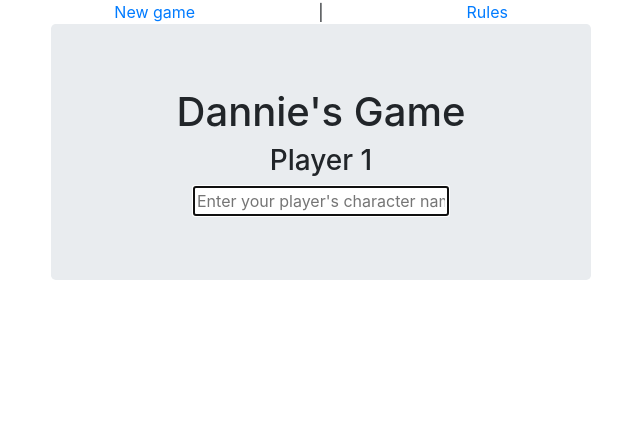
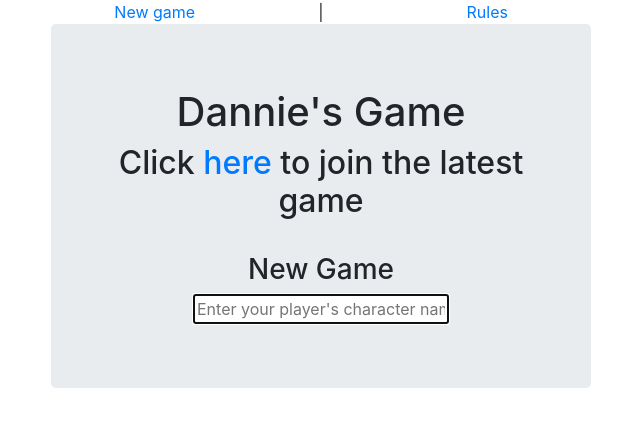
Before and after one commit to teedee22/DannysGame, a Django app: page / in a window 1280 px wide. Shown: the top 427 px of the page, without its empty margins (319-959 px from the left). Run offline with Django 3.2, Linux system fonts and the light colour scheme; data that the repository does not hold is empty; some libraries are stand-ins or nearby versions.

Commit message:
add latest game link

```diff
--- a/passandplay/templates/home.html
+++ b/passandplay/templates/home.html
@@ -1,6 +1,8 @@
 {% extends 'base.html' %}
     {% block form_block %}
-    <h3>Player 1</h3>
+    <h2>Click  <a href="/games/{{latest}}">here</a> to join the latest game</h2>
+</br>
+    <h3>New Game</h3>
 
         <form method="POST" autocomplete="off" type="email" action="/games/new">
             <input name="player_text" id="player_name" placeholder="Enter your player's character name" autofocus/>
--- a/passandplay/views.py
+++ b/passandplay/views.py
@@ -5,7 +5,8 @@ import random
 
 
 def home_page(request):
-    return render(request, "home.html")
+    latest = (Game.objects.all()).count()
+    return render(request, "home.html", {"latest": latest})
 
 
 def game_view(request, game_id):
```
